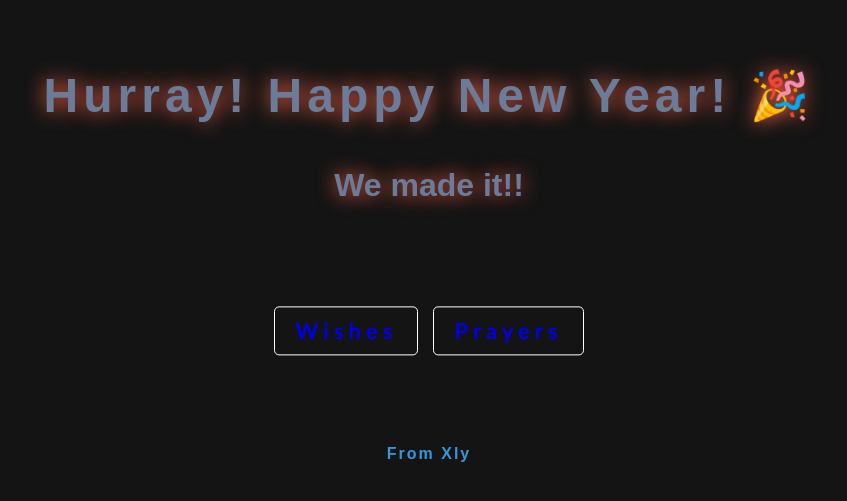
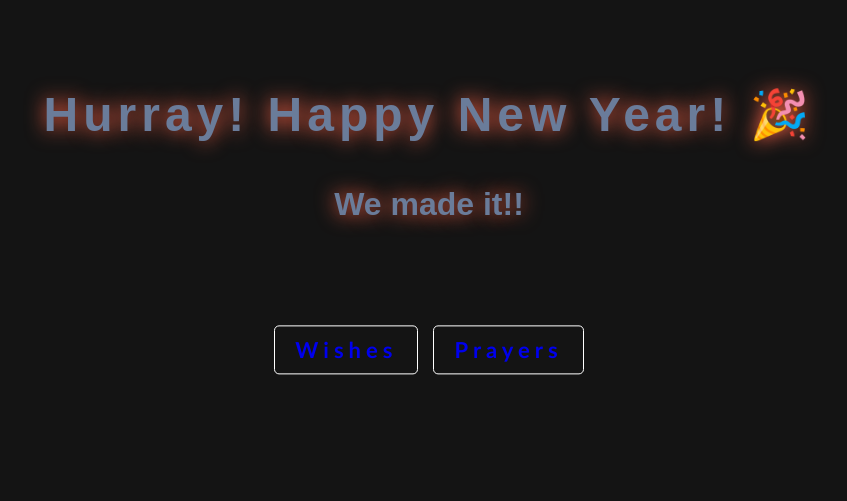
Before and after one commit to AnalabaSylvester/happy_new_year, a plain HTML site: page index.html in a window 1280 px wide. Shown: the part 195-696 px from the top of the page, without its empty margins (211-1058 px from the left). Drawn offline with Linux system fonts and the light colour scheme.

Commit message:
Update index.html
added changes

```diff
--- a/index.html
+++ b/index.html
@@ -31,7 +31,7 @@
                     </div>
                 </div>
 
-                <small>From Xly</small>
+<!--                 <small>From Xly</small> -->
 
             </div>
 
```
